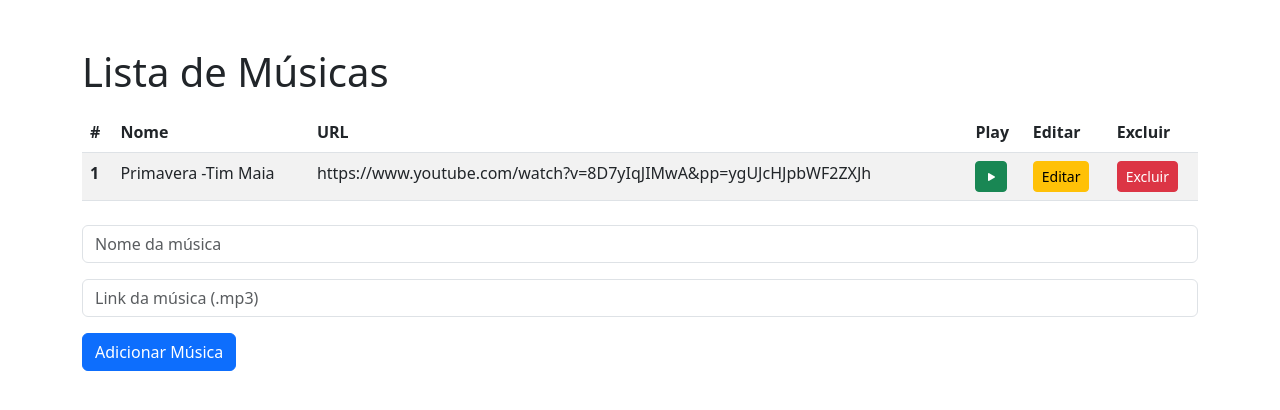
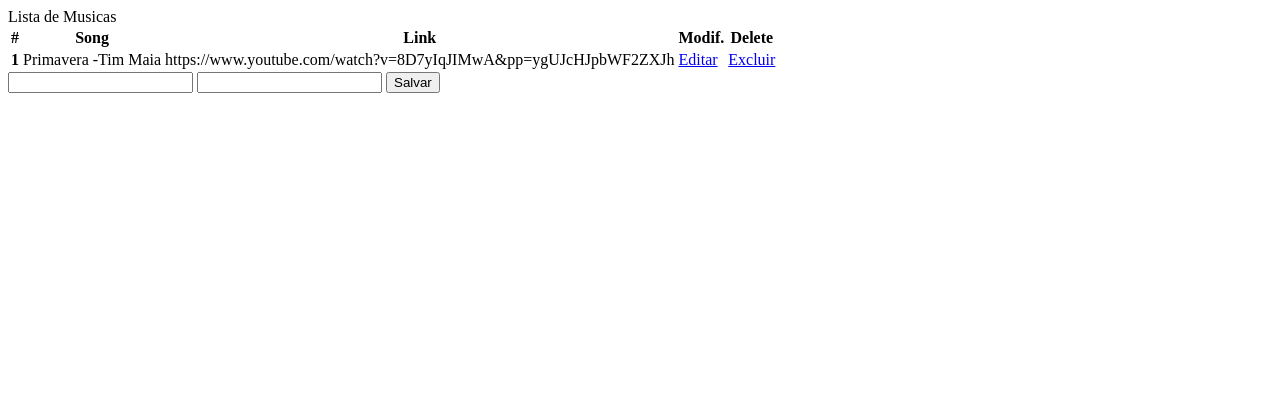
Before and after one commit to Roger-Neto/RadioWere_2, a Django app: page /core/ in a window 1280 px wide. Shown: the top 410 px of the page. Run offline with Django 5.2, Linux system fonts and the light colour scheme; data comes from the database, SQL or seed files in the repository.

Commit message:
tentativa 2

```diff
--- a/core/templates/index.html
+++ b/core/templates/index.html
@@ -3,67 +3,37 @@
   <head>
     <meta charset="utf-8">
     <meta name="viewport" content="width=device-width, initial-scale=1">
-    <title>Lista de Músicas</title>
-    <link href="https://cdn.jsdelivr.net/npm/bootstrap@5.3.0/dist/css/bootstrap.min.css" rel="stylesheet">
-    <link href="https://cdn.jsdelivr.net/npm/bootstrap-icons/font/bootstrap-icons.css" rel="stylesheet">
+    <title>Lista de Musicas</title>
   </head>
   <body>
-    <div class="container mt-5">
-      <h1 class="mb-3">Lista de Músicas</h1>
-      <table class="table table-striped">
+      Lista de Musicas
+      <table class="table">
         <thead>
           <tr>
             <th scope="col">#</th>
-            <th scope="col">Nome</th>
-            <th scope="col">URL</th>
-            <th scope="col">Play</th>
-            <th scope="col">Editar</th>
-            <th scope="col">Excluir</th>
+            <th scope="col">Song</th>
+            <th scope="col">Link</th>
+            <th scope="col">Modif.</th>
+            <th scope="col">Delete</th>
           </tr>
         </thead>
         <tbody>
           {% for song in songs %}
           <tr>
-            <th scope="row">{{ song.id }}</th>
-            <td>{{ song.song }}</td>
-            <td>{{ song.link }}</td>
-            <td>
-              <button class="btn btn-success btn-sm" onclick="handlePlayPause('{{ song.link }}')">
-                <i class="bi bi-play-fill"></i>
-              </button>
-            </td>
-            <td><a class="btn btn-warning btn-sm" href="{% url 'edit' song.id %}">Editar</a></td>
-            <td><a class="btn btn-danger btn-sm" href="{% url 'delete' song.id %}">Excluir</a></td>
+            <th scope="row">{{song.id}}</th>
+            <td>{{song.song}}</td>
+            <td>{{song.link}}</td>
+            <td><a href="{% url 'edit' song.id %}">Editar<a></td>
+            <td><a href="{% url 'delete' song.id %}">Excluir<a></td>
           </tr>
-          {% endfor %}
+          {%endfor%}
         </tbody>
       </table>
-
-      <form action="{% url 'save' %}" method="POST" class="mt-4">
+      <form action="{% url 'save'%}" method="POST">
         {% csrf_token %}
-        <div class="mb-3">
-          <input type="text" name="song" class="form-control" placeholder="Nome da música">
-        </div>
-        <div class="mb-3">
-          <input type="text" name="link" class="form-control" placeholder="Link da música (.mp3)">
-        </div>
-        <button type="submit" class="btn btn-primary">Adicionar Música</button>
+        <input type="text" name="song">
+        <input type="text" name="link">
+        <button type="submit">Salvar</button>
       </form>
-
-      <audio id="audioPlayer" style="display: none;"></audio>
-    </div>
-
-    <script>
-      const audioPlayer = document.getElementById('audioPlayer');
-
-      function handlePlayPause(url) {
-        if (audioPlayer.src === url && !audioPlayer.paused) {
-          audioPlayer.pause();
-        } else {
-          audioPlayer.src = url;
-          audioPlayer.play();
-        }
-      }
-    </script>
   </body>
 </html>
```
Also changed, not shown: core/templates/index-1.html (added, +69 -0 lines).
